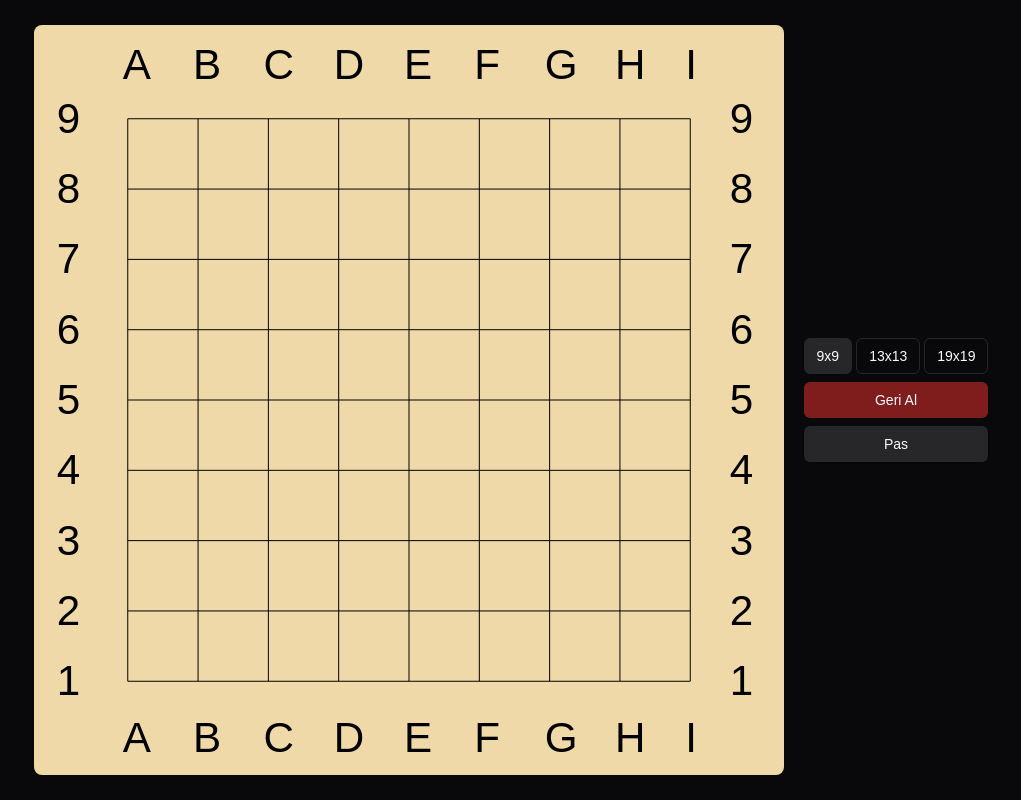
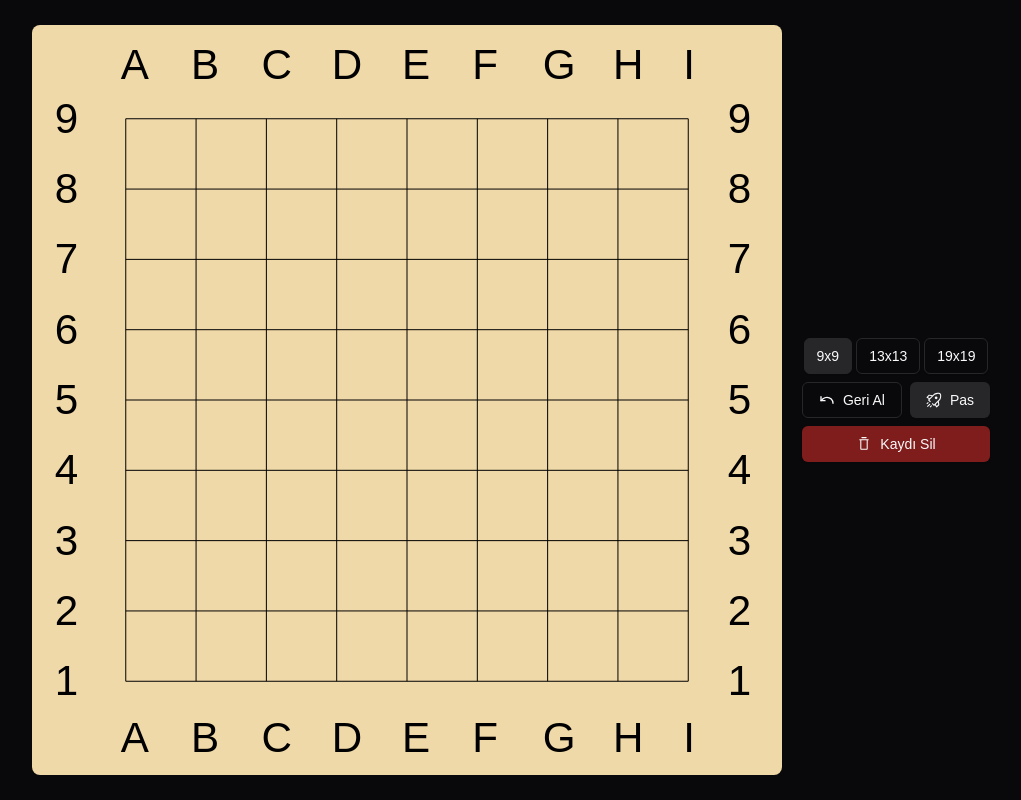
Before and after one commit to aydogansar/training-go-game, a Next.js app: page / in a window 1280 px wide. Shown: the whole page, without its empty margins (129-1150 px from the left). Built offline with nearby package versions, Linux system fonts and the light colour scheme.

Commit message:
Update ratio constans, add inital states in context

```diff
--- a/app/GoApp.tsx
+++ b/app/GoApp.tsx
@@ -1,7 +1,6 @@
 'use client';
 
 import { useRef, useState } from 'react';
-
 
 import { Button } from '@/components/ui/button';
 import { toast } from '@/hooks/use-toast';
@@ -11,11 +10,29 @@ import { ToggleGroup, ToggleGroupItem } from '@/components/ui/toggle-group';
 import { DEFAULT_BOARD_SIZE, GAME_SIZES } from '@/modules/goban/constants';
 
 import Goban from '@/modules/goban';
+import { RocketIcon, TrashIcon } from '@radix-ui/react-icons';
+import { UndoIcon } from 'lucide-react';
+
+const BOARD_STORAGE_KEY = '_states';
 
 function GoApp() {
   const ref = useRef<GameRefProps>(null);
 
-  const [size, setSize] = useState(DEFAULT_BOARD_SIZE);
+  const getInitialStates = () => {
+    const states = localStorage.getItem(BOARD_STORAGE_KEY);
+
+    if (states) {
+      return JSON.parse(states);
+    }
+
+    return {};
+  };
+
+  const { history, size: savedSize } = getInitialStates();
+
+  const [size, setSize] = useState(savedSize || DEFAULT_BOARD_SIZE);
+
+  const clearStates = () => localStorage.removeItem(BOARD_STORAGE_KEY);
 
   return (
     <div className="flex justify-center items-center h-[100vh] gap-5 flex-col md:flex-row">
@@ -24,12 +41,17 @@ function GoApp() {
         ref={ref}
         size={size}
         initialWidth={1200}
+        initialState={history}
+        initialHistory={history}
         showCoordinates
         onError={error => {
           toast({
             variant: 'destructive',
             description: error.message,
           });
+        }}
+        onPlay={({ board, history }) => {
+          localStorage.setItem(BOARD_STORAGE_KEY, JSON.stringify({ board, history, size: board.length }));
         }}
       />
 
@@ -43,6 +65,7 @@ function GoApp() {
             }
 
             setSize(+value);
+            clearStates();
           }}
         >
           {GAME_SIZES.map(({ value, label }) => (
@@ -56,17 +79,32 @@ function GoApp() {
           ))}
         </ToggleGroup>
 
+        <div className="flex gap-2">
           <Button
-          variant="destructive"
+            variant="outline"
             onClick={() => ref.current?.undoLastMove()}
           >
+            <UndoIcon className="mr-2 h-4 w-4" />
             Geri Al
           </Button>
           <Button
             variant="secondary"
             onClick={() => ref.current?.passTurn()}
           >
+            <RocketIcon className="mr-2 h-4 w-4" />
             Pas
+          </Button>
+        </div>
+
+        <Button
+          variant="destructive"
+          onClick={() => {
+            clearStates();
+            window.location.reload();
+          }}
+        >
+          <TrashIcon className="mr-2 h-4 w-4" />
+          Kaydı Sil
         </Button>
       </div>
     </div>
--- a/modules/goban/constants.ts
+++ b/modules/goban/constants.ts
@@ -4,8 +4,9 @@ export const GAME = {
 } as const;
 
 export const DEFAULT_BOARD_SIZE = 9;
-export const BOARD_PADDING_RATIO = 8;
-export const COORDINAT_PADDING_RATIO = 15;
+export const BOARD_PADDING_RATIO = 0.125;
+export const COORDINAT_PADDING_RATIO = 0.0666;
+export const STONE_RATIO = 0.4;
 
 export const DIRECTIONS = [
   { dx: 0, dy: 1 }, // Up
--- a/modules/goban/context.tsx
+++ b/modules/goban/context.tsx
@@ -1,5 +1,5 @@
 import { createContext, useContext, useState, ReactNode, useRef, MutableRefObject } from "react";
-import { BOARD_PADDING_RATIO, COORDINAT_PADDING_RATIO, GAME } from "./constants";
+import { BOARD_PADDING_RATIO, COORDINAT_PADDING_RATIO, GAME, STONE_RATIO } from './constants';
 
 import type { Board, HistoryEntry, Stone, onPlay, onPass, onError, StoneType } from './types';
 
@@ -31,6 +31,8 @@ interface ProviderProps {
   children: ReactNode;
   initialState?: Stone[];
   initialPlayer?: StoneType;
+  initialBoard?: Board;
+  initialHistory?: HistoryEntry[];
   size?: number;
   initialWidth?: number;
 
@@ -67,20 +69,32 @@ const GoContext = createContext<GoContextProps>({
   onError: undefined,
 });
 
-export function Provider({ children, size = 9, initialState = [], initialPlayer = GAME.BLACK, initialWidth = 600, onError, onPass, onPlay }: ProviderProps) {
+export function Provider({
+  children,
+  size = 9,
+  initialState = [],
+  initialPlayer = GAME.BLACK,
+  initialWidth = 600,
+  initialBoard = Array.from({ length: size }, () => Array(size).fill(null)),
+  initialHistory = [],
+
+  onError,
+  onPass,
+  onPlay,
+}: ProviderProps) {
   const svgRef = useRef<SVGSVGElement | null>(null);
 
-  const [board, setBoard] = useState<Board>(Array.from({ length: size }, () => Array(size).fill(null)));
+  const [board, setBoard] = useState<Board>(initialBoard);
   const [currentPlayer, setCurrentPlayer] = useState<StoneType>(initialPlayer);
-  const [history, setHistory] = useState<HistoryEntry[]>([]);
+  const [history, setHistory] = useState<HistoryEntry[]>(initialHistory);
 
   const [width, setWidth] = useState<number>(initialWidth);
 
-  const BOARD_PADDING = width / BOARD_PADDING_RATIO;
-  const COORDINAT_PADDING = width / COORDINAT_PADDING_RATIO;
+  const BOARD_PADDING = width * BOARD_PADDING_RATIO;
+  const COORDINAT_PADDING = width * COORDINAT_PADDING_RATIO;
 
   const cellSize = (width - BOARD_PADDING * 2) / (size - 1);
-  const r = cellSize / 2.5;
+  const r = cellSize * STONE_RATIO;
 
   return (
     <GoContext.Provider
--- a/modules/goban/index.tsx
+++ b/modules/goban/index.tsx
@@ -5,13 +5,18 @@ import Board from "./Board";
 import { Provider } from "./context";
 import type { GameProps, GameRefProps } from "./types";
 
-function GoGame({ initialState, initialPlayer, size, initialWidth, showCoordinates, onError, onPass, onPlay }: GameProps, ref: Ref<GameRefProps>) {
+function GoGame(
+  { initialState, initialPlayer, initialBoard, initialHistory, size, initialWidth, showCoordinates, onError, onPass, onPlay }: GameProps,
+  ref: Ref<GameRefProps>
+) {
   return (
     <Provider
       size={size}
       initialPlayer={initialPlayer}
       initialState={initialState}
       initialWidth={initialWidth}
+      initialBoard={initialBoard}
+      initialHistory={initialHistory}
       onError={onError}
       onPass={onPass}
       onPlay={onPlay}
--- a/modules/goban/types.ts
+++ b/modules/goban/types.ts
@@ -10,6 +10,8 @@ export type Board = StoneType[][];
 
 export interface GameProps {
   initialState?: Stone[];
+  initialBoard?: Board;
+  initialHistory?: HistoryEntry[];
   initialPlayer?: StoneType;
   size?: number;
   initialWidth?: number;
@@ -40,6 +42,6 @@ export interface GameRefProps {
   setCurrentPlayer: (player: StoneType) => void;
 }
 
-export type onPlay = (props: { move: Stone; board: Board; history: HistoryEntry[]; opponent: StoneType }) => void;
+export type onPlay = (props: { move: Stone; board: Board; history: HistoryEntry[]; opponent: StoneType; isUndoMove?: boolean }) => void;
 export type onPass = (player: StoneType) => void;
 export type onError = (err: ErrorProps) => void;
--- a/modules/goban/useInitialize.ts
+++ b/modules/goban/useInitialize.ts
@@ -49,18 +49,22 @@ function useInitiliaze(svgRef: MutableRefObject<SVGSVGElement | null>, showCoord
   const setupInitialState = () => {
     const newBoard = [...board];
 
-    console.log({ initialState, newBoard });
-    initialState.forEach(({ x, y, type }) => {
-      newBoard[y][x] = type;
-    });
+    if (initialState.length > 0) {
+      initialState.forEach(({ x, y, type }) => {
+        newBoard[y][x] = type;
+      });
 
-    setBoard(newBoard);
+      setBoard(newBoard);
+    }
   };
 
   useEffect(() => {
-    setupInitialState();
+    if (isReady) {
+      setupInitialState();
+    }
+
     // eslint-disable-next-line react-hooks/exhaustive-deps
-  }, []);
+  }, [isReady]);
 
   useEffect(() => {
     drawBoard();
```
Lines whose indentation alone changed are shown as unchanged.
